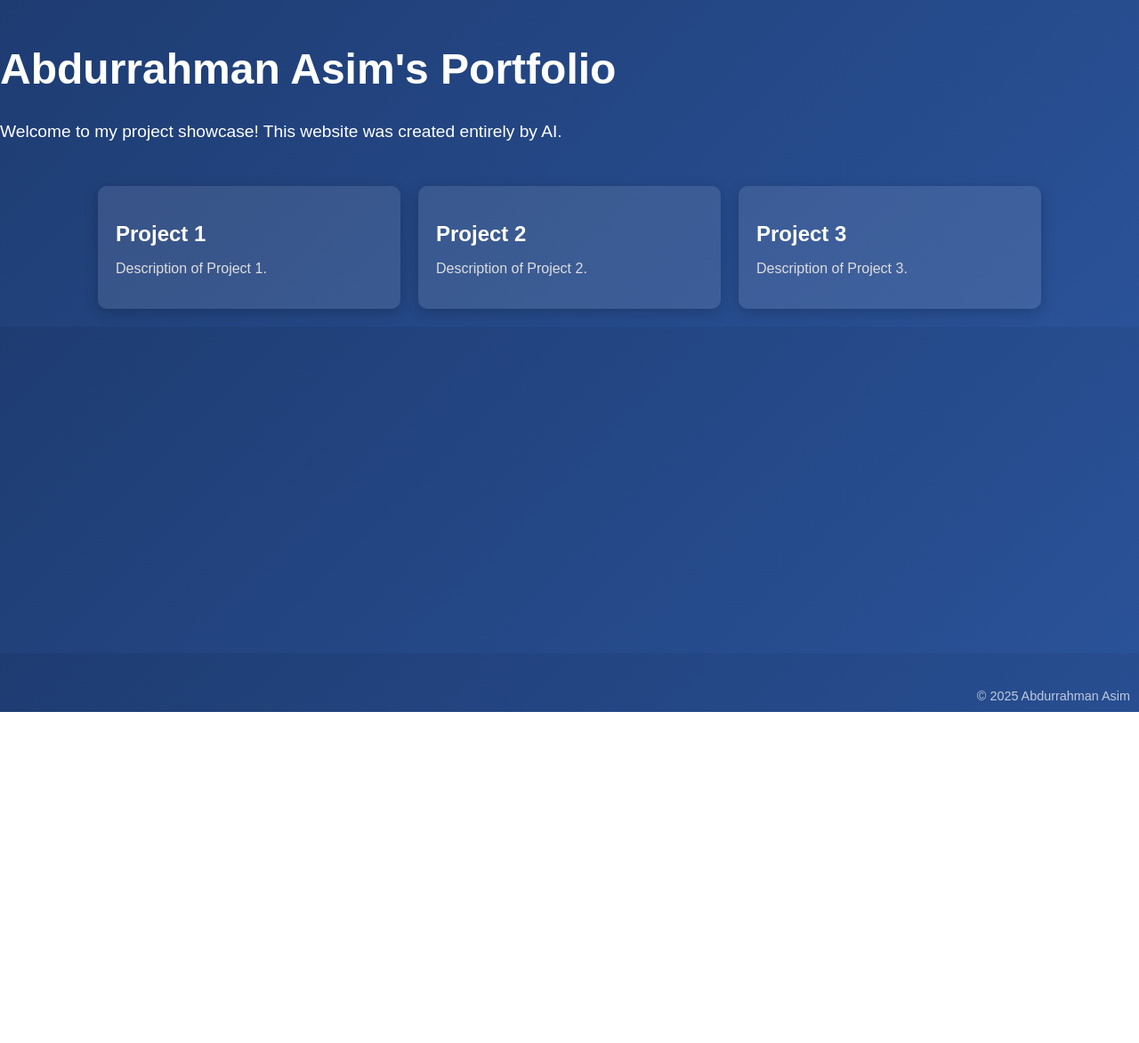
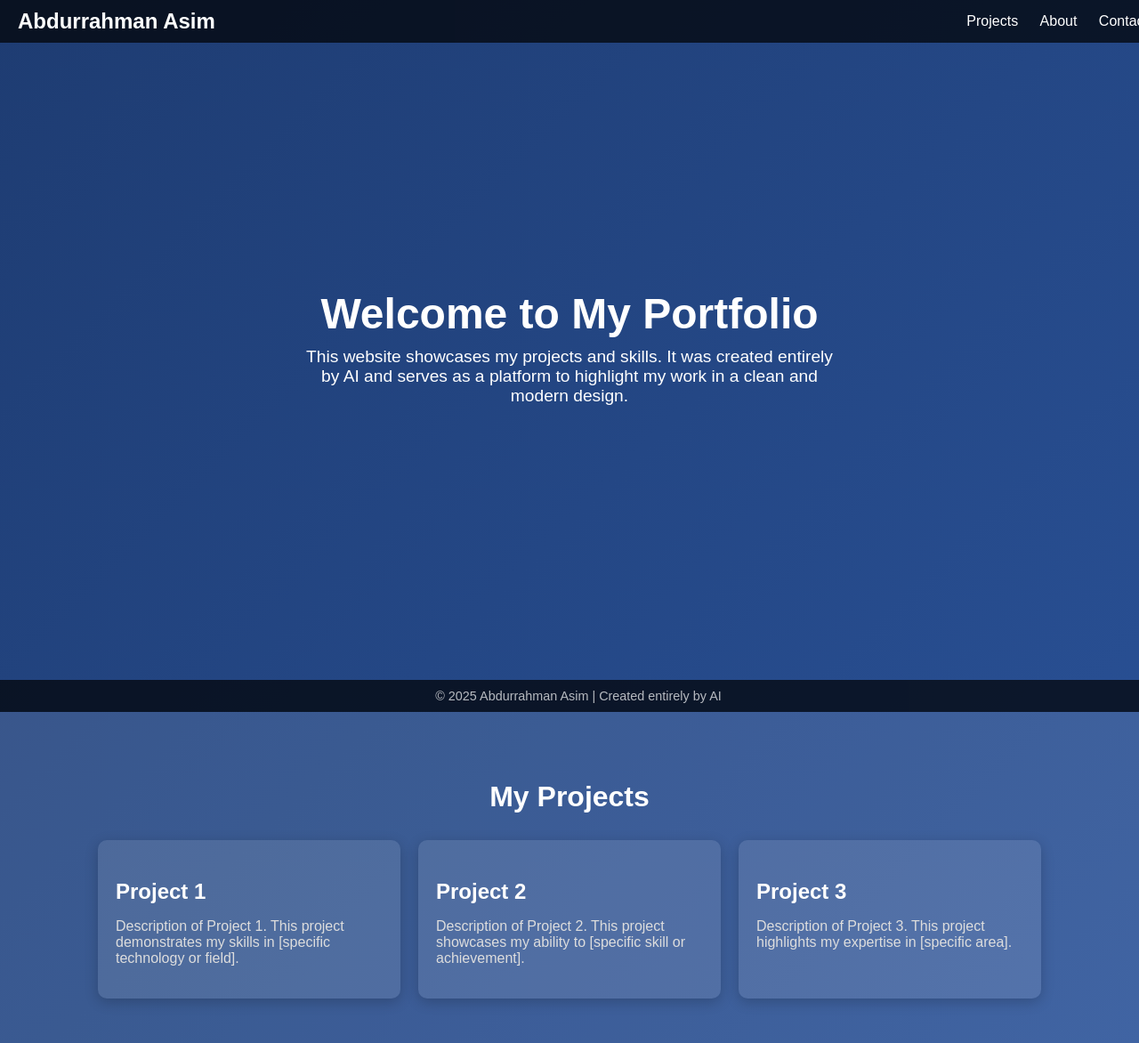
Before and after one commit to Vortex-prog/portfolio, a plain HTML site: page index.html in a window 1280 px wide. Shown: the whole page at 89% size. Before the commit the page ends 800 px from the top, so only its background shows below. Drawn offline with Linux system fonts and the light colour scheme.

Commit message:
Update index.html

```diff
--- a/index.html
+++ b/index.html
@@ -15,27 +15,81 @@
             overflow-x: hidden;
         }
 
-        h1 {
-            font-size: 3rem;
-            margin-top: 50px;
+        /* Navigation Bar */
+        nav {
+            background: rgba(0, 0, 0, 0.7);
+            padding: 10px 20px;
+            display: flex;
+            justify-content: space-between;
+            align-items: center;
+            position: fixed;
+            width: 100%;
+            top: 0;
+            z-index: 1000;
+        }
+
+        nav h1 {
+            font-size: 1.5rem;
+            margin: 0;
+        }
+
+        nav a {
+            color: #fff;
+            text-decoration: none;
+            margin: 0 10px;
+            font-size: 1rem;
+            transition: color 0.3s ease;
+        }
+
+        nav a:hover {
+            color: #007BFF;
+        }
+
+        /* Hero Section */
+        .hero {
+            height: 100vh;
+            display: flex;
+            flex-direction: column;
+            justify-content: center;
+            align-items: center;
+            text-align: center;
+            padding: 0 20px;
             animation: fadeIn 2s ease-in-out;
         }
 
-        p {
+        .hero h1 {
+            font-size: 3rem;
+            margin: 0;
+        }
+
+        .hero p {
             font-size: 1.2rem;
+            margin-top: 10px;
+            max-width: 600px;
             animation: fadeIn 3s ease-in-out;
         }
 
+        /* Projects Section */
         .projects {
-            margin-top: 30px;
+            padding: 50px 20px;
+            background: rgba(255, 255, 255, 0.1);
+        }
+
+        .projects h2 {
+            text-align: center;
+            font-size: 2rem;
+            margin-bottom: 30px;
+            animation: fadeIn 2s ease-in-out;
+        }
+
+        .project-grid {
             display: flex;
             flex-wrap: wrap;
             justify-content: center;
             gap: 20px;
-            padding: 20px;
         }
 
-        .project {
+        .project-card {
             background: rgba(255, 255, 255, 0.1);
             border-radius: 10px;
             padding: 20px;
@@ -45,29 +99,31 @@
             animation: slideUp 1s ease-in-out;
         }
 
-        .project:hover {
+        .project-card:hover {
             transform: translateY(-10px);
             box-shadow: 0 8px 25px rgba(0, 0, 0, 0.3);
         }
 
-        .project h2 {
+        .project-card h3 {
             font-size: 1.5rem;
             margin-bottom: 10px;
         }
 
-        .project p {
+        .project-card p {
             font-size: 1rem;
             color: #ddd;
         }
 
         /* Footer */
         footer {
-            position: fixed;
-            bottom: 10px;
-            right: 10px;
+            background: rgba(0, 0, 0, 0.7);
+            padding: 10px;
+            text-align: center;
             font-size: 0.9rem;
             color: rgba(255, 255, 255, 0.7);
-            animation: fadeIn 4s ease-in-out;
+            position: fixed;
+            bottom: 0;
+            width: 100%;
         }
 
         /* Animations */
@@ -93,26 +149,44 @@
     </style>
 </head>
 <body>
-    <h1>Abdurrahman Asim's Portfolio</h1>
-    <p>Welcome to my project showcase! This website was created entirely by AI.</p>
+    <!-- Navigation Bar -->
+    <nav>
+        <h1>Abdurrahman Asim</h1>
+        <div>
+            <a href="#projects">Projects</a>
+            <a href="#about">About</a>
+            <a href="#contact">Contact</a>
+        </div>
+    </nav>
 
-    <div class="projects">
-        <div class="project">
-            <h2>Project 1</h2>
-            <p>Description of Project 1.</p>
+    <!-- Hero Section -->
+    <section class="hero">
+        <h1>Welcome to My Portfolio</h1>
+        <p>This website showcases my projects and skills. It was created entirely by AI and serves as a platform to highlight my work in a clean and modern design.</p>
+    </section>
+
+    <!-- Projects Section -->
+    <section id="projects" class="projects">
+        <h2>My Projects</h2>
+        <div class="project-grid">
+            <div class="project-card">
+                <h3>Project 1</h3>
+                <p>Description of Project 1. This project demonstrates my skills in [specific technology or field].</p>
+            </div>
+            <div class="project-card">
+                <h3>Project 2</h3>
+                <p>Description of Project 2. This project showcases my ability to [specific skill or achievement].</p>
+            </div>
+            <div class="project-card">
+                <h3>Project 3</h3>
+                <p>Description of Project 3. This project highlights my expertise in [specific area].</p>
+            </div>
         </div>
-        <div class="project">
-            <h2>Project 2</h2>
-            <p>Description of Project 2.</p>
-        </div>
-        <div class="project">
-            <h2>Project 3</h2>
-            <p>Description of Project 3.</p>
-        </div>
-    </div>
+    </section>
 
+    <!-- Footer -->
     <footer>
-        &copy; 2025 Abdurrahman Asim
+        &copy; 2025 Abdurrahman Asim | Created entirely by AI
     </footer>
 </body>
 </html>
```
